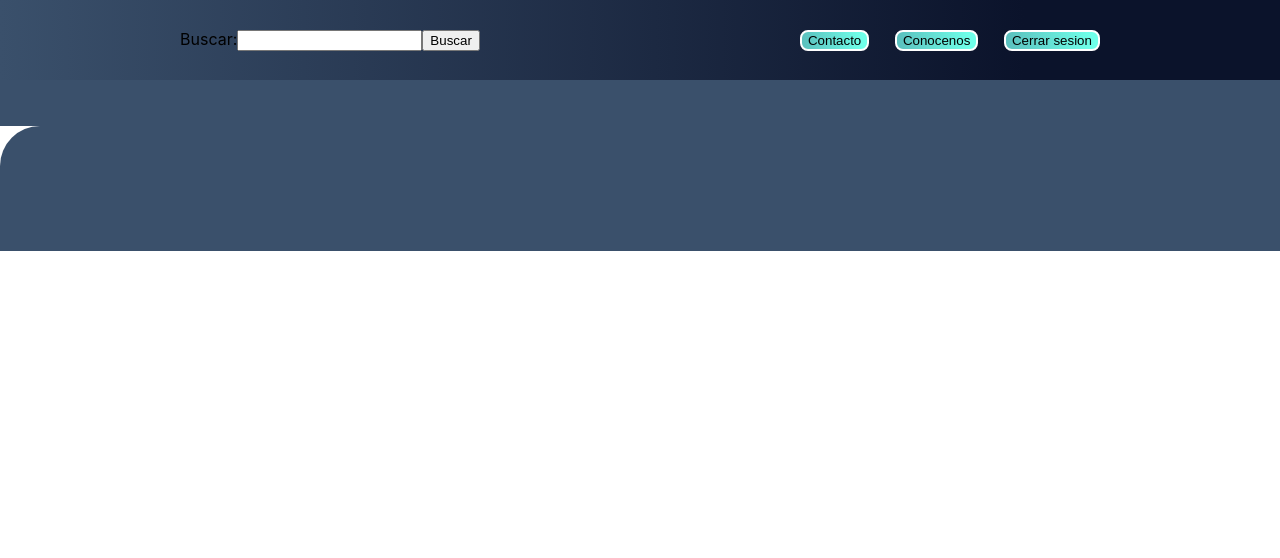
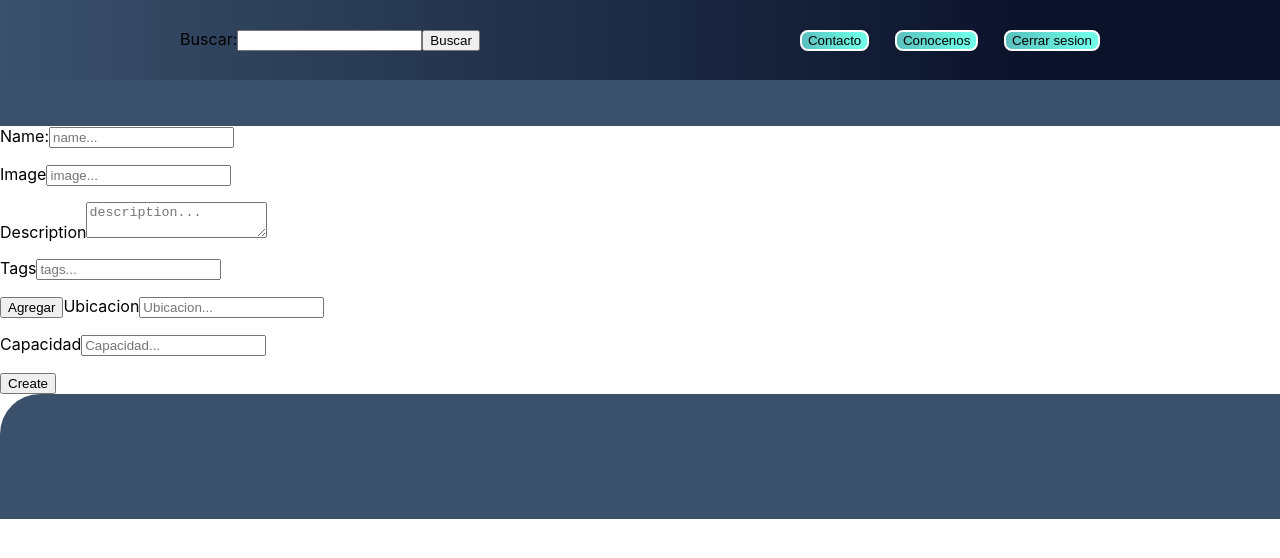
Before and after one commit to victorlavadoalva/PF-Food, a React (Create React App) app in the folder client/: page /form in a window 1280 px wide. Shown: the top 558 px of the page. Built offline with nearby package versions, Linux system fonts and the light colour scheme.

Commit message:
form y ruta

```diff
--- a/client/src/App.js
+++ b/client/src/App.js
@@ -4,28 +4,30 @@ import Footer from "./Components/Footer";
 import Header from "./Components/Header";
 import Detail from "./Pages/Detail/index";
 import Home from "./Pages/Home";
+import Form from "./Pages/Form";
 import Landing from "./Pages/Landing/index.jsx";
+
 function App() {
-const location = useLocation()
+
+  const location = useLocation()
+
   return (
     <div className="app">
       {
-       location.pathname !== "/" && <header className="header">
-        <Header/>
-      </header>
+        location.pathname !== "/" && <header className="header">
+          <Header />
+        </header>
       }
-
-
-
       <main className="main">
-      <Routes>
-        <Route exact path='/' element ={<Landing/>}/>
-        <Route exact path='/home' element ={<Home/>}/>
-        <Route exact path='/detail/:restoId' element ={<Detail/>}/>
-      </Routes>
+        <Routes>
+          <Route exact path='/' element={<Landing />} />
+          <Route exact path='/home' element={<Home />} />
+          <Route exact path='/form' element={<Form />} />
+          <Route exact path='/detail/:restoId' element={<Detail />} />
+        </Routes>
       </main>
       <footer className="footer">
-        <Footer/>
+        <Footer />
       </footer>
     </div>
   );
--- /dev/null
+++ b/client/src/Pages/Form/index.jsx
@@ -0,0 +1,92 @@
+import { useState } from "react";
+import axios from "axios";
+import styles from "./styles.module.css";
+import validation from "./validation";
+
+export default function Form() {
+    const [restorants, setRestorants] = useState({
+        name: "",
+        description: "",
+        image: "",
+        ubi: "",
+        type_customer: "Restaurant",
+        tags: [],
+        capacidad: ""
+    });
+
+    const [errors, setErrros] = useState({});
+
+    function handleSubmit(event) {
+        event.preventDefault();
+        axios.post("https://pf-backend-production-5a61.up.railway.app/restaurants", restorants)
+        setErrros({});
+        setRestorants({
+            name: "",
+            description: "",
+            image: "",
+            ubi: "",
+            type_customer: "Restaurant",
+            tags: [],
+            capacity: ""
+        });
+    };
+
+    function handleTags(event) {
+        event.preventDefault();
+        setRestorants({
+            ...restorants,
+            tags: [...restorants.tags, event.target.form.tags.value]
+        })
+        event.target.form.tags.value = ""
+    }
+
+    function handleChange(event) {
+        if (event.target.name !== "tags") {
+            setRestorants({
+                ...restorants,
+                [event.target.name]: event.target.value
+            })
+        };
+        setErrros(
+            validation({
+                ...restorants,
+                [event.target.name]: event.target.value
+            })
+        );
+    };
+
+    return (
+        <div className={styles.container}>
+            <form onSubmit={handleSubmit} className={styles.form}>
+
+                <label>Name:</label>
+                <input autoComplete="off" name="name" value={restorants.name} onChange={handleChange} placeholder="name..." type="text" />
+                {errors.name !== "" && <p className={styles.danger}>{errors.name}</p>}
+
+                <label>Image</label>
+                <input autoComplete="off" name="image" value={restorants.image} onChange={handleChange} placeholder="image..." type="URL image..." />
+                {errors.image !== "" && <p className={styles.danger}>{errors.image}</p>}
+
+                <label>Description</label>
+                <textarea autoComplete="off" name="description" value={restorants.description} onChange={handleChange} placeholder="description..." type="" />
+                {errors.description !== "" && <p className={styles.danger}>{errors.description}</p>}
+
+                <label>Tags</label>
+                <input autoComplete="off" name="tags" placeholder="tags..." type="text" />
+                {errors.tags !== "" && <p className={styles.danger}>{errors.tags}</p>}
+                <button onClick={handleTags} className={styles.add}>Agregar</button>
+
+                <label>Ubicacion</label>
+                <input autoComplete="off" name="ubi" value={restorants.ubi} onChange={handleChange} placeholder="Ubicacion..." type="text" />
+                {errors.ubi !== "" && <p className={styles.danger}>{errors.ubi}</p>}
+
+                <label>Capacidad</label>
+                <input autoComplete="off" name="capacity" value={restorants.capacity} onChange={handleChange} placeholder="Capacidad..." type="" />
+                {errors.capacity !== "" && <p className={styles.danger}>{errors.capacity}</p>}
+
+                <button className={styles.createButton} type="submit">Create</button>
+
+            </form>
+        </div>
+    )
+}
--- /dev/null
+++ b/client/src/Pages/Form/validation.js
@@ -0,0 +1,38 @@
+export default function validation({ name, description, image, tags, capacity, ubi }) {
+    var errors = {
+        name: "",
+        description: "",
+        image: "",
+        ubi: "",
+        type_customer: "Restaurant",
+        tags: [],
+        capacity: ""
+    }
+
+    if (!name) {
+        errors.image = "Necesitas un nombre"
+    }
+    if (!image) {
+        errors.image = "Necesitas una imagen"
+    }
+    if (!capacity) {
+        errors.capacity = "Ingrese la capacidad de comensales"
+    }
+    if (!ubi) {
+        errors.ubi = "Ncesitas colocar una ubicacion"
+    }
+    if (!tags.length) {
+        errors.tags = "Coloca al menos una etiqueta"
+    }
+    if (!description) {
+        errors.description = "Necesitas una breve descripcion";
+    }
+    if (name.length < 3) {
+        errors.name = "Nombre inválido";
+    }
+    if (description.length < 10) {
+        errors.description = "La descripcion debe tener al menos 10 caracteres"
+    }
+
+    return errors
+}
```
Also changed, not shown: client/src/Pages/Form/styles.module.css (added).
